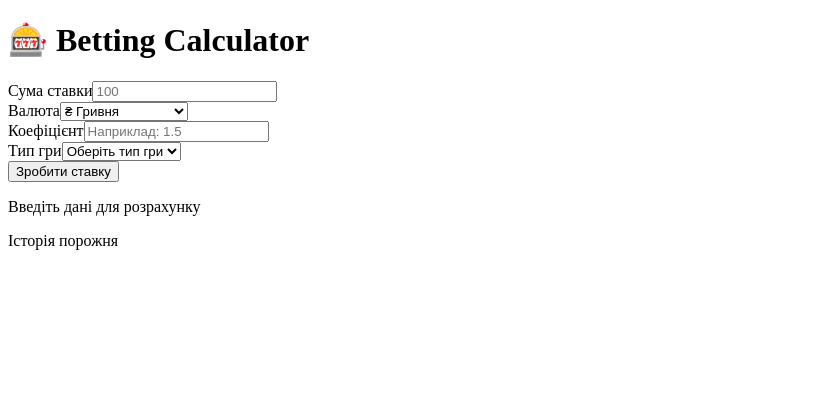
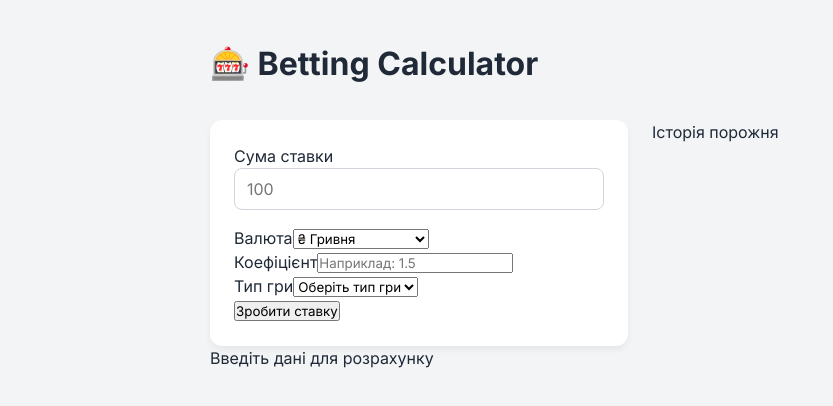
Before and after one commit to lvlashnin/betting-calculator, a React (Vite) app: page / in a window 1280 px wide. Shown: the top 406 px of the page, without its empty margins (0-833 px from the left). Built offline with nearby package versions, Linux system fonts and the light colour scheme.

Commit message:
style: setup global CSS variables and install classnames

```diff
--- a/package.json
+++ b/package.json
@@ -10,9 +10,11 @@
     "preview": "vite preview"
   },
   "dependencies": {
+    "classnames": "^2.5.1",
     "react": "^19.2.4",
     "react-dom": "^19.2.4",
-    "react-hook-form": "^7.72.1"
+    "react-hook-form": "^7.72.1",
+    "recharts": "^3.8.1"
   },
   "devDependencies": {
     "@eslint/js": "^9.39.4",
--- a/src/App.tsx
+++ b/src/App.tsx
@@ -3,6 +3,7 @@ import { useBetCalculator } from "./hooks/useBetCalculator";
 import { BetForm } from "./components/BetForm/BetForm";
 import { BetResult } from "./components/BetResult/BetResult";
 import { BetHistory } from "./components/BetHistory/BetHistory";
+import { BetChart } from "./components/BetChart/BetChart";
 
 function App() {
   const {
@@ -41,8 +42,8 @@ function App() {
             />
           </div>
 
-          {/* Права колонка: Історія */}
           <div className="history-section">
+            <BetChart history={history} />
             <BetHistory history={history} onClear={clearHistory} />
           </div>
         </main>
--- /dev/null
+++ b/src/components/BetChart/BetChart.module.css
@@ -0,0 +1,45 @@
+@keyframes fadeIn {
+  from { opacity: 0; transform: translateY(10px); }
+  to { opacity: 1; transform: translateY(0); }
+}
+
+.chartContainer {
+  background: var(--bg-card);
+  border-radius: var(--radius-lg);
+  padding: 24px;
+  box-shadow: var(--shadow-md);
+  margin-bottom: 24px;
+  animation: fadeIn 0.4s ease-out forwards;
+}
+
+.title {
+  font-size: 16px;
+  font-weight: 700;
+  color: var(--text-main);
+  margin-bottom: 20px;
+}
+
+.chartWrapper {
+  height: 250px;
+  width: 100%;
+}
+
+.tooltip {
+  background: var(--bg-card);
+  border: 1px solid var(--border);
+  border-radius: var(--radius-md);
+  padding: 12px;
+  box-shadow: var(--shadow-md);
+}
+
+.tooltipLabel {
+  font-size: 12px;
+  color: var(--text-muted);
+  margin-bottom: 4px;
+}
+
+.tooltipValue {
+  font-size: 14px;
+  font-weight: 700;
+  color: var(--success);
+}
--- /dev/null
+++ b/src/components/BetChart/BetChart.tsx
@@ -0,0 +1,98 @@
+import React from "react";
+import {
+  AreaChart,
+  Area,
+  XAxis,
+  YAxis,
+  CartesianGrid,
+  Tooltip,
+  ResponsiveContainer,
+} from "recharts";
+import type { BetHistoryItem } from "../../types/betTypes";
+
+import styles from "./BetChart.module.css";
+
+interface BetChartProps {
+  history: BetHistoryItem[];
+}
+
+export const BetChart: React.FC<BetChartProps> = ({ history }) => {
+  if (history.length < 2) return null;
+
+  const chartData = [...history].reverse().map((bet, index) => ({
+    name: `Ставка ${index + 1}`,
+    profit: bet.profit,
+    currency: bet.currency,
+  }));
+
+  const CustomTooltip = ({ active, payload, label }: any) => {
+    if (active && payload && payload.length) {
+      const data = payload[0].payload;
+      return (
+        <div className={styles.tooltip}>
+          <div className={styles.tooltipLabel}>{label}</div>
+          <div className={styles.tooltipValue}>
+            Прибуток: {data.profit.toFixed(2)} {data.currency || "UAH"}
+          </div>
+        </div>
+      );
+    }
+    return null;
+  };
+
+  return (
+    <div className={styles.chartContainer}>
+      <h3 className={styles.title}>Динаміка прибутку</h3>
+
+      <div className={styles.chartWrapper}>
+        <ResponsiveContainer width="100%" height="100%">
+          <AreaChart
+            data={chartData}
+            margin={{ top: 10, right: 10, left: -20, bottom: 0 }}
+          >
+            <defs>
+              <linearGradient id="colorProfit" x1="0" y1="0" x2="0" y2="1">
+                <stop
+                  offset="5%"
+                  stopColor="var(--primary)"
+                  stopOpacity={0.4}
+                />
+                <stop offset="95%" stopColor="var(--primary)" stopOpacity={0} />
+              </linearGradient>
+            </defs>
+
+            <CartesianGrid
+              strokeDasharray="3 3"
+              vertical={false}
+              stroke="var(--border)"
+            />
+
+            <XAxis
+              dataKey="name"
+              tick={{ fontSize: 12, fill: "var(--text-muted)" }}
+              axisLine={false}
+              tickLine={false}
+            />
+
+            <YAxis
+              tick={{ fontSize: 12, fill: "var(--text-muted)" }}
+              axisLine={false}
+              tickLine={false}
+            />
+
+            <Tooltip content={<CustomTooltip />} />
+
+            <Area
+              type="monotone"
+              dataKey="profit"
+              stroke="var(--primary)"
+              strokeWidth={3}
+              fillOpacity={1}
+              fill="url(#colorProfit)"
+            />
+          </AreaChart>
+        </ResponsiveContainer>
+      </div>
+    </div>
+  );
+};
--- /dev/null
+++ b/src/components/BetForm/BetForm.module.css
@@ -0,0 +1,25 @@
+.formContainer {
+  background: var(--bg-card);
+  border-radius: 12px;
+  padding: 24px;
+  box-shadow: 0 4px 6px rgba(0, 0, 0, 0.05);
+}
+
+.formGroup {
+  display: flex;
+  flex-direction: column;
+  margin-bottom: 16px;
+}
+
+.input {
+  padding: 10px 12px;
+  border: 1px solid #d1d5db;
+  border-radius: 8px;
+  font-size: 16px;
+  transition: border-color 0.2s;
+}
+
+.inputError {
+  border-color: #ef4444;
+  background-color: #fef2f2;
+}
--- a/src/components/BetForm/BetForm.tsx
+++ b/src/components/BetForm/BetForm.tsx
@@ -7,6 +7,8 @@ import type {
   UseFormHandleSubmit,
 } from "react-hook-form";
 import type { BetFormData } from "../../types/betTypes";
+
+import styles from "./BetForm.module.css";
 
 interface BetFormProps {
   register: UseFormRegister<BetFormData>;
@@ -24,13 +26,13 @@ export const BetForm: React.FC<BetFormProps> = ({
   onCurrencyChange,
 }) => {
   return (
-    <form className="bet-form" onSubmit={handleSubmit(onSubmit)}>
-      <div className="form-group">
+    <form className={styles.formContainer} onSubmit={handleSubmit(onSubmit)}>
+      <div className={styles.formGroup}>
         <label>Сума ставки</label>
         <input
           type="number"
           step={0.01}
-          className={errors.betAmount ? "error" : ""}
+          className={`${styles.input} ${errors.betAmount ? styles.inputError : ""}`}
           placeholder="100"
           {...register("betAmount", {
             required: "Введіть суму ставки",
--- a/src/index.css
+++ b/src/index.css
@@ -0,0 +1,69 @@
+@import url('https://fonts.googleapis.com/css2?family=Inter:wght@400;500;600;700&display=swap');
+
+:root {
+  --bg-body: #f3f4f6;
+  --bg-card: #ffffff;
+
+  --text-main: #1f2937;
+  --text-muted: #6b7280;
+
+  --primary: #6366f1;
+  --primary-hover: #4f46e5;
+
+  --danger: #ef4444;
+  --danger-bg: #fef2f2;
+
+  --success: #10b981;
+  --success-bg: #ecfdf5;
+
+  --border: #e5e7eb;
+
+
+  --shadow-sm: 0 1px 2px 0 rgba(0, 0, 0, 0.05);
+  --shadow-md: 0 4px 6px -1px rgba(0, 0, 0, 0.1), 0 2px 4px -1px rgba(0, 0, 0, 0.06);
+  --radius-md: 8px;
+  --radius-lg: 12px;
+
+
+  --font-family: 'Inter', sans-serif;
+}
+
+
+* {
+  box-sizing: border-box;
+  margin: 0;
+  padding: 0;
+}
+
+body {
+  font-family: var(--font-family);
+  background-color: var(--bg-body);
+  color: var(--text-main);
+  line-height: 1.5;
+  -webkit-font-smoothing: antialiased;
+}
+
+input, select, button {
+  font-family: inherit;
+}
+
+.app-container {
+  max-width: 900px;
+  margin: 0 auto;
+  padding: 40px 20px;
+}
+
+.main-content {
+  display: grid;
+  grid-template-columns: 1fr;
+  gap: 24px;
+  margin-top: 32px;
+}
+
+
+@media (min-width: 768px) {
+  .main-content {
+    grid-template-columns: 1fr 1fr;
+    align-items: start;
+  }
+}
```
Also changed, not shown: 1 other file (tests, documents, lock files or other folders).
